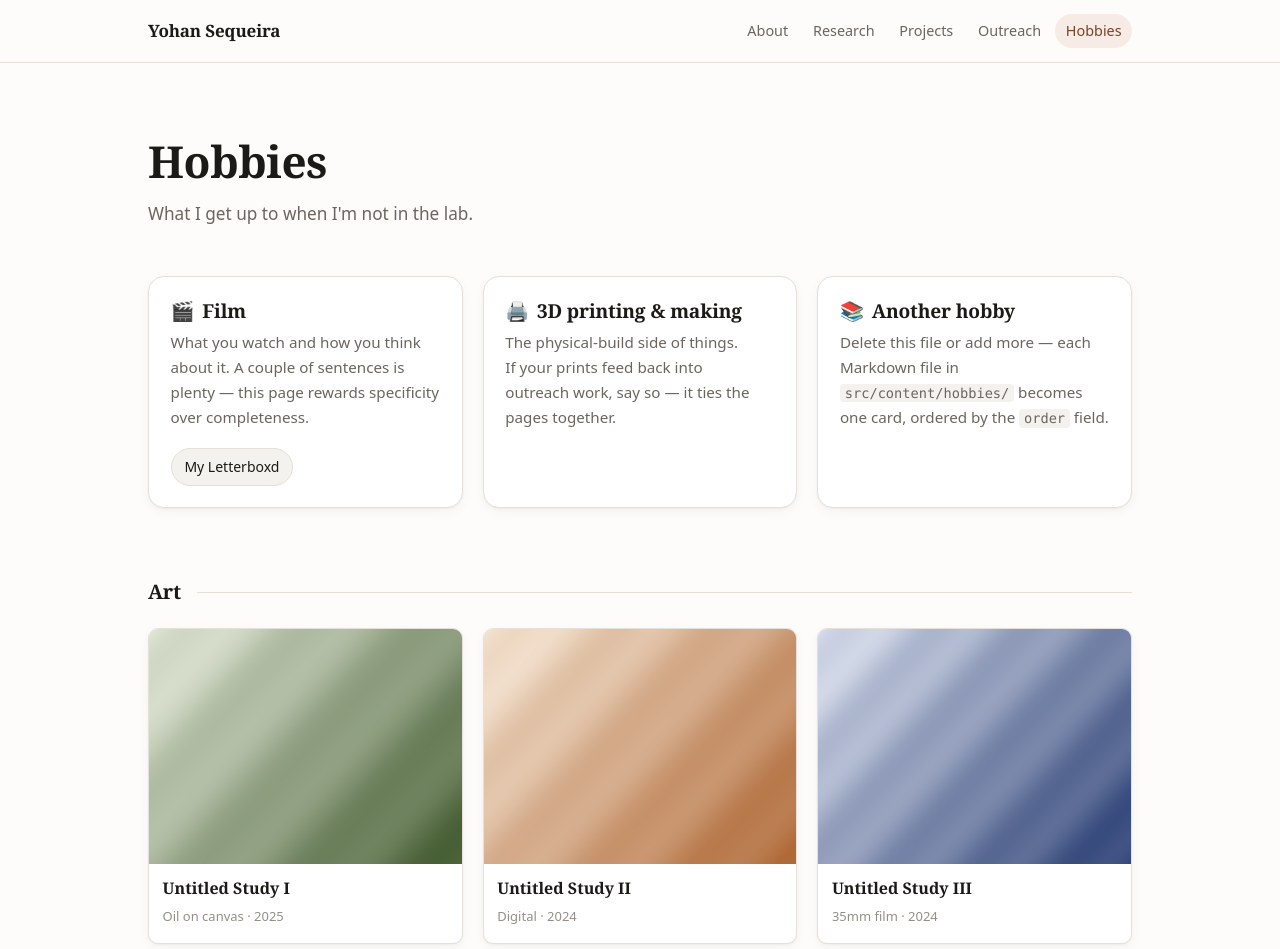
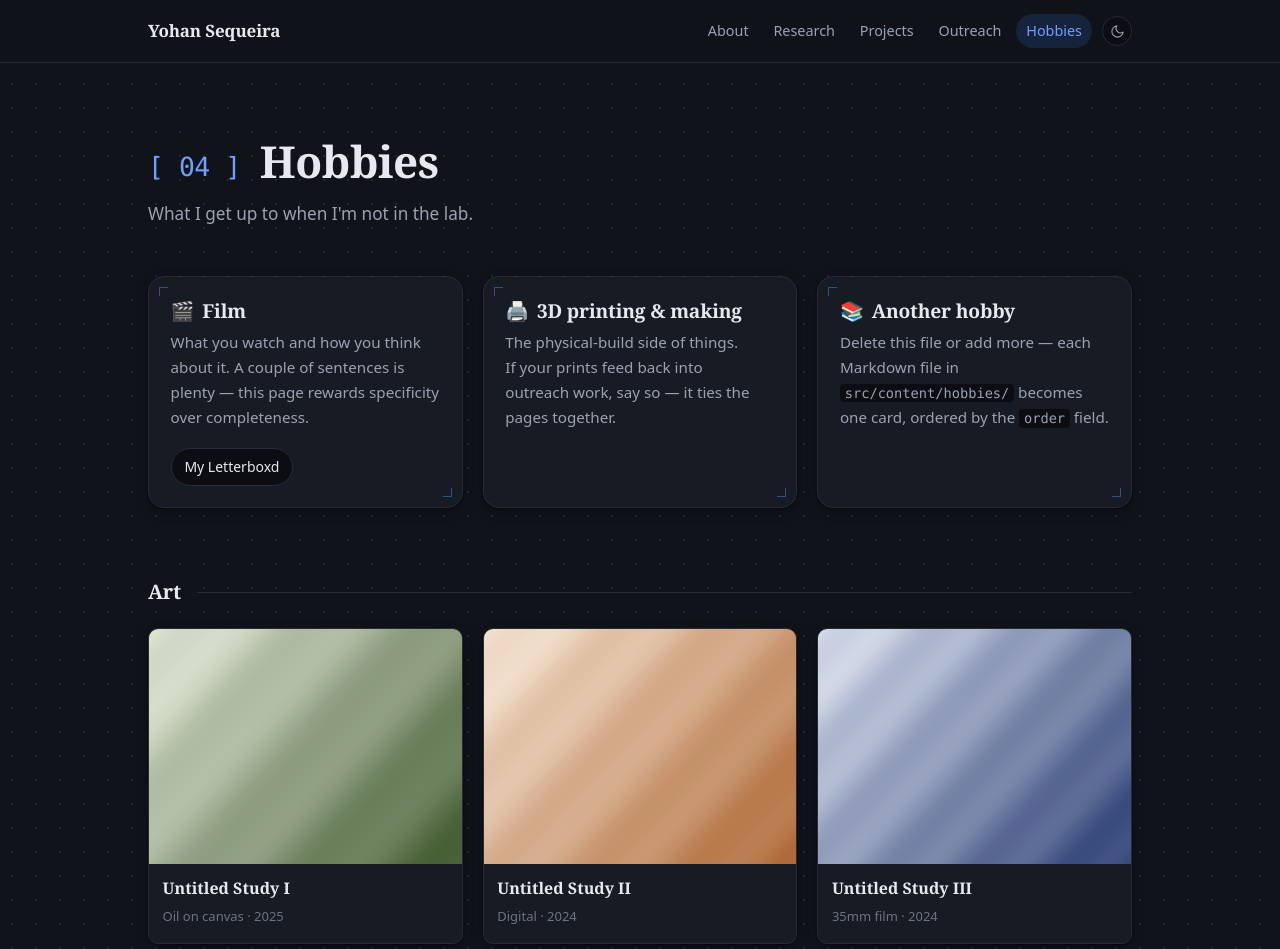
Before and after one commit to yohancsx/yohancsx.github.io, an Astro site: page /hobbies in a window 1280 px wide. Shown: the top 949 px of the page. Built offline with nearby package versions, Linux system fonts and the light colour scheme; Astro itself is replaced by a stand-in of ours.

Commit message:
changed theming

```diff
--- a/src/components/Nav.astro
+++ b/src/components/Nav.astro
@@ -1,5 +1,6 @@
 ---
 import { nav, site } from "../data/site";
+import ThemeToggle from "./ThemeToggle.astro";
 
 /** Normalise so "/research" and "/research/" both match. */
 const current = Astro.url.pathname.replace(/\/+$/, "") || "/";
@@ -10,6 +11,7 @@ const isActive = (href: string) => (href.replace(/\/+$/, "") || "/") === current
   <div class="wrap bar">
     <a class="brand" href="/">{site.name}</a>
 
+    <div class="bar-right">
       <nav aria-label="Main">
         <ul>
           {
@@ -23,6 +25,9 @@ const isActive = (href: string) => (href.replace(/\/+$/, "") || "/") === current
           }
         </ul>
       </nav>
+
+      <ThemeToggle />
+    </div>
   </div>
 </header>
 
@@ -57,6 +62,13 @@ const isActive = (href: string) => (href.replace(/\/+$/, "") || "/") === current
 
   .brand:hover {
     color: var(--accent-text);
+  }
+
+  .bar-right {
+    display: flex;
+    align-items: center;
+    gap: 0.6rem;
+    flex-wrap: wrap;
   }
 
   ul {
--- a/src/components/PageHeader.astro
+++ b/src/components/PageHeader.astro
@@ -2,12 +2,17 @@
 interface Props {
   title: string;
   intro?: string;
+  /** e.g. "01" — rendered as "[ 01 ]" before the title, monospace. Optional. */
+  index?: string;
 }
 
-const { title, intro } = Astro.props;
+const { title, intro, index } = Astro.props;
 ---
 
 <div class="page-header">
-  <h1>{title}</h1>
+  <h1>
+    {index && <span class="page-index">[ {index} ]</span>}
+    {title}
+  </h1>
   {intro && <p>{intro}</p>}
 </div>
--- /dev/null
+++ b/src/components/ThemeToggle.astro
@@ -0,0 +1,84 @@
+---
+/**
+ * Pure markup — no script here. The click handler and the flash-free init
+ * both live in one inline script in BaseLayout.astro's <head>, keyed off
+ * [data-theme-toggle]. This button just needs that attribute and the two
+ * icons; CSS below swaps which icon shows based on :root[data-theme].
+ */
+---
+
+<button
+  type="button"
+  class="theme-toggle"
+  data-theme-toggle
+  aria-label="Switch between dark and light theme"
+  aria-pressed="false"
+>
+  <svg
+    class="icon-moon"
+    viewBox="0 0 24 24"
+    fill="none"
+    stroke="currentColor"
+    stroke-width="1.75"
+    stroke-linecap="round"
+    stroke-linejoin="round"
+    aria-hidden="true"
+  >
+    <path d="M21 12.79A9 9 0 1 1 11.21 3 7 7 0 0 0 21 12.79Z"></path>
+  </svg>
+  <svg
+    class="icon-sun"
+    viewBox="0 0 24 24"
+    fill="none"
+    stroke="currentColor"
+    stroke-width="1.75"
+    stroke-linecap="round"
+    stroke-linejoin="round"
+    aria-hidden="true"
+  >
+    <circle cx="12" cy="12" r="4"></circle>
+    <path
+      d="M12 2v2M12 20v2M4.93 4.93l1.41 1.41M17.66 17.66l1.41 1.41M2 12h2M20 12h2M4.93 19.07l1.41-1.41M17.66 6.34l1.41-1.41"
+    ></path>
+  </svg>
+</button>
+
+<style>
+  .theme-toggle {
+    display: inline-flex;
+    align-items: center;
+    justify-content: center;
+    width: 30px;
+    height: 30px;
+    padding: 0;
+    border: 1px solid var(--border);
+    border-radius: 999px;
+    background: var(--bg-sunken);
+    color: var(--text-muted);
+    cursor: pointer;
+    transition: color 0.15s, border-color 0.15s;
+  }
+
+  .theme-toggle:hover {
+    color: var(--accent-text);
+    border-color: var(--accent);
+  }
+
+  .theme-toggle svg {
+    width: 15px;
+    height: 15px;
+  }
+
+  /* Dark (default): show the moon. Light: show the sun. */
+  .icon-sun {
+    display: none;
+  }
+
+  :root[data-theme="light"] .theme-toggle .icon-moon {
+    display: none;
+  }
+
+  :root[data-theme="light"] .theme-toggle .icon-sun {
+    display: block;
+  }
+</style>
--- a/src/pages/hobbies.astro
+++ b/src/pages/hobbies.astro
@@ -26,6 +26,7 @@ const art = (await getCollection("art", ({ data }) => data.published)).sort(
   description="Art, and the other things I spend my time on."
 >
   <PageHeader
+    index="04"
     title="Hobbies"
     intro="What I get up to when I'm not in the lab."
   />
--- a/src/pages/outreach.astro
+++ b/src/pages/outreach.astro
@@ -50,6 +50,7 @@ const items = await Promise.all(
   description="Science outreach events, plus free lesson plans and 3D-printable models for students and educators."
 >
   <PageHeader
+    index="03"
     title="Outreach"
     intro="Events, workshops, and teaching. Lesson plans and 3D-printable models are free to download and use in your own classroom."
   />
--- a/src/pages/projects.astro
+++ b/src/pages/projects.astro
@@ -39,6 +39,7 @@ const items = await Promise.all(
   description="Open-source and technical projects outside of formal research."
 >
   <PageHeader
+    index="02"
     title="Projects"
     intro="Technical work outside the lab — open-source tools, side projects, and things I built because they needed to exist."
   />
--- a/src/pages/research.astro
+++ b/src/pages/research.astro
@@ -47,6 +47,7 @@ const items = await Promise.all(
   description="Scientific research projects, publications, and talks."
 >
   <PageHeader
+    index="01"
     title="Research"
     intro="Scientific projects I've led or contributed to. Where a paper or talk is public, it's linked directly."
   />
--- a/src/styles/global.css
+++ b/src/styles/global.css
@@ -1,5 +1,11 @@
 /* ---------------------------------------------------------------------------
    Design tokens. Change the accent and the whole site follows.
+
+   Dark is the default palette (this is the site's identity, not a media
+   query fallback). A visitor can switch to light via the header toggle;
+   that sets `data-theme="light"` on <html> and is persisted in
+   localStorage by the script in BaseLayout.astro. Nothing here reacts to
+   `prefers-color-scheme` — the toggle is the only way to change it.
    --------------------------------------------------------------------------- */
 :root {
   --font-sans: ui-sans-serif, system-ui, -apple-system, "Segoe UI", Roboto,
@@ -7,19 +13,22 @@
   --font-serif: ui-serif, Georgia, Cambria, "Times New Roman", serif;
   --font-mono: ui-monospace, SFMono-Regular, "SF Mono", Menlo, Consolas, monospace;
 
-  --bg: #fdfcfa;
-  --bg-raised: #ffffff;
-  --bg-sunken: #f4f2ee;
-  --text: #1c1a17;
-  --text-muted: #6b6560;
-  --text-faint: #948f88;
-  --border: #e5e1da;
-  --border-strong: #d3cec5;
-  --accent: #8a4b2a;
-  --accent-text: #7a4224;
-  --accent-soft: #f6ece5;
-  --shadow: 0 1px 2px rgba(28, 26, 23, 0.04), 0 4px 12px rgba(28, 26, 23, 0.04);
-  --shadow-lift: 0 2px 4px rgba(28, 26, 23, 0.06), 0 12px 28px rgba(28, 26, 23, 0.08);
+  /* Dark (default) */
+  --bg: #10131a;
+  --bg-raised: #171b24;
+  --bg-sunken: #0b0d12;
+  --text: #e7e9ee;
+  --text-muted: #9aa3b2;
+  --text-faint: #6b7484;
+  --border: #262b36;
+  --border-strong: #37404f;
+  --accent: #4f8cff;
+  --accent-text: #6fa0ff;
+  --accent-soft: #16233d;
+  --shadow: 0 1px 2px rgba(0, 0, 0, 0.3), 0 4px 12px rgba(0, 0, 0, 0.25);
+  --shadow-lift: 0 2px 4px rgba(0, 0, 0, 0.35), 0 12px 28px rgba(0, 0, 0, 0.4);
+  --glow: 0 0 0 1px rgba(79, 140, 255, 0.45), 0 0 28px rgba(79, 140, 255, 0.16);
+  --pattern-dot: rgba(120, 160, 255, 0.13);
 
   --radius: 10px;
   --radius-lg: 16px;
@@ -28,22 +37,22 @@
   --gutter: clamp(1.25rem, 5vw, 3rem);
 }
 
-@media (prefers-color-scheme: dark) {
-  :root {
-    --bg: #14130f;
-    --bg-raised: #1d1b17;
-    --bg-sunken: #100f0c;
-    --text: #ece8e1;
-    --text-muted: #a19a90;
-    --text-faint: #7c766d;
-    --border: #2e2b25;
-    --border-strong: #403c34;
-    --accent: #d99b6c;
-    --accent-text: #e0a97f;
-    --accent-soft: #2a211a;
-    --shadow: 0 1px 2px rgba(0, 0, 0, 0.3), 0 4px 12px rgba(0, 0, 0, 0.25);
-    --shadow-lift: 0 2px 4px rgba(0, 0, 0, 0.35), 0 12px 28px rgba(0, 0, 0, 0.4);
-  }
+:root[data-theme="light"] {
+  --bg: #f5f7fb;
+  --bg-raised: #ffffff;
+  --bg-sunken: #eaeef5;
+  --text: #171b24;
+  --text-muted: #55606f;
+  --text-faint: #7c8695;
+  --border: #dde3ec;
+  --border-strong: #c7d0dd;
+  --accent: #2f6fe0;
+  --accent-text: #2358b8;
+  --accent-soft: #e8f0fe;
+  --shadow: 0 1px 2px rgba(23, 27, 36, 0.05), 0 4px 12px rgba(23, 27, 36, 0.05);
+  --shadow-lift: 0 2px 4px rgba(23, 27, 36, 0.07), 0 12px 28px rgba(23, 27, 36, 0.09);
+  --glow: 0 0 0 1px rgba(47, 111, 224, 0.35), 0 0 24px rgba(47, 111, 224, 0.12);
+  --pattern-dot: rgba(47, 111, 224, 0.09);
 }
 
 /* ---------------------------------------------------------------------------
@@ -77,7 +86,11 @@ html {
 }
 
 body {
-  background: var(--bg);
+  background-color: var(--bg);
+  /* Dot-grid pattern — pure CSS, no image request. Subtle enough to read as
+     texture rather than noise; swaps color automatically with the theme. */
+  background-image: radial-gradient(var(--pattern-dot) 1px, transparent 1px);
+  background-size: 24px 24px;
   color: var(--text);
   font-family: var(--font-sans);
   font-size: 1.0625rem;
@@ -211,6 +224,17 @@ main {
   font-size: 1.075rem;
 }
 
+/* Coordinate-style section index, e.g. "[ 01 ]" before a page's <h1>. */
+.page-index {
+  display: inline-block;
+  font-family: var(--font-mono);
+  font-size: 0.6em;
+  font-weight: 400;
+  color: var(--accent-text);
+  margin-right: 0.5rem;
+  vertical-align: middle;
+}
+
 /* ---------------------------------------------------------------------------
    Buttons & pills
    --------------------------------------------------------------------------- */
@@ -285,6 +309,7 @@ main {
 }
 
 .entry {
+  position: relative;
   display: grid;
   grid-template-columns: minmax(0, 320px) minmax(0, 1fr);
   gap: clamp(1.25rem, 3vw, 2rem);
@@ -298,8 +323,39 @@ main {
 }
 
 .entry:hover {
-  box-shadow: var(--shadow-lift);
+  box-shadow: var(--glow);
   border-color: var(--border-strong);
+}
+
+/* Crosshair corner marks — a CAD/drafting flourish shared by entry and
+   hobby cards. Skipped on .art tiles so it never sits over a photo. */
+.entry::before,
+.entry::after,
+.hobby::before,
+.hobby::after {
+  content: "";
+  position: absolute;
+  width: 9px;
+  height: 9px;
+  border: 1.5px solid var(--accent);
+  opacity: 0.45;
+  pointer-events: none;
+}
+
+.entry::before,
+.hobby::before {
+  top: 10px;
+  left: 10px;
+  border-right: none;
+  border-bottom: none;
+}
+
+.entry::after,
+.hobby::after {
+  bottom: 10px;
+  right: 10px;
+  border-left: none;
+  border-top: none;
 }
 
 /* Entries with no image give the full width to text. */
@@ -333,7 +389,8 @@ main {
 }
 
 .entry__meta {
-  font-size: 0.8125rem;
+  font-family: var(--font-mono);
+  font-size: 0.75rem;
   color: var(--text-faint);
   display: flex;
   flex-wrap: wrap;
@@ -418,7 +475,7 @@ main {
 }
 
 .art:hover {
-  box-shadow: var(--shadow-lift);
+  box-shadow: var(--glow);
   transform: translateY(-2px);
 }
 
@@ -455,6 +512,7 @@ main {
 }
 
 .hobby {
+  position: relative;
   background: var(--bg-raised);
   border: 1px solid var(--border);
   border-radius: var(--radius-lg);
```
Also changed, not shown: src/layouts/BaseLayout.astro (+46 -0 lines), README.md, public/favicon.svg. Lines whose indentation alone changed are shown as unchanged.
